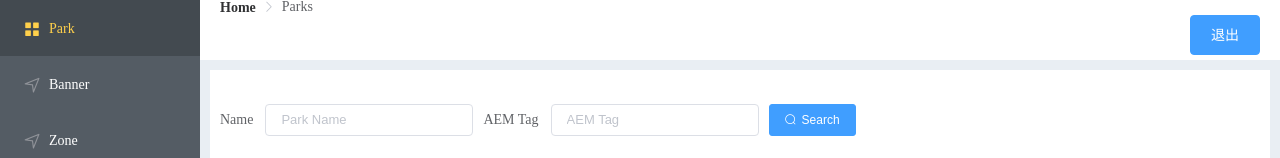
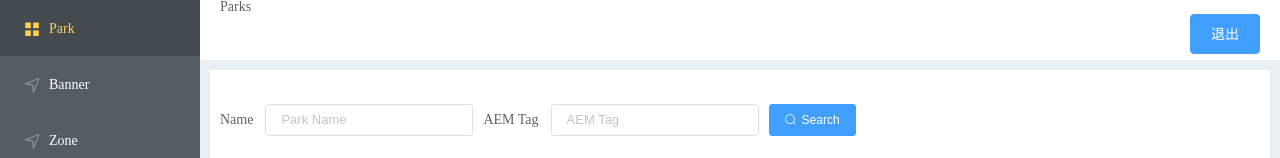
Before and after one commit to Iiuqingshan/mfa-cms, a Vue app: page /parks in a window 1280 px wide. Shown: the top 158 px of the page. Built offline with nearby package versions, Linux system fonts and the light colour scheme; no server answers.

Commit message:
面包屑去掉home

```diff
--- a/src/router/index.js
+++ b/src/router/index.js
@@ -31,7 +31,6 @@ const routes = [
     {
         path: '/',
         component: Layout,
-        meta: { title: 'Home'},
         redirect: '/parks',
         children: [
             {
--- a/src/views/layout/breadcrumb.vue
+++ b/src/views/layout/breadcrumb.vue
@@ -15,17 +15,23 @@ export default {
             list: []
         }
     },
-    methods: {},
+    methods: {
+        getBreadcrumb(matched) {
+            if (matched[0].path === '') {
+                matched = matched.slice(1)
+            }
+            this.list = matched
+        }
+    },
     watch: {
         $route(to, from) {
             // 监听路由变化
-            this.list = to.matched
+            this.getBreadcrumb(to.matched)
         }
     },
     mounted() {
         // 首次加载更新面包屑
-        this.list = this.$route.matched
-        console.log(this.$route.matched)
+        this.getBreadcrumb(this.$route.matched)
     }
 }
 </script>
```
